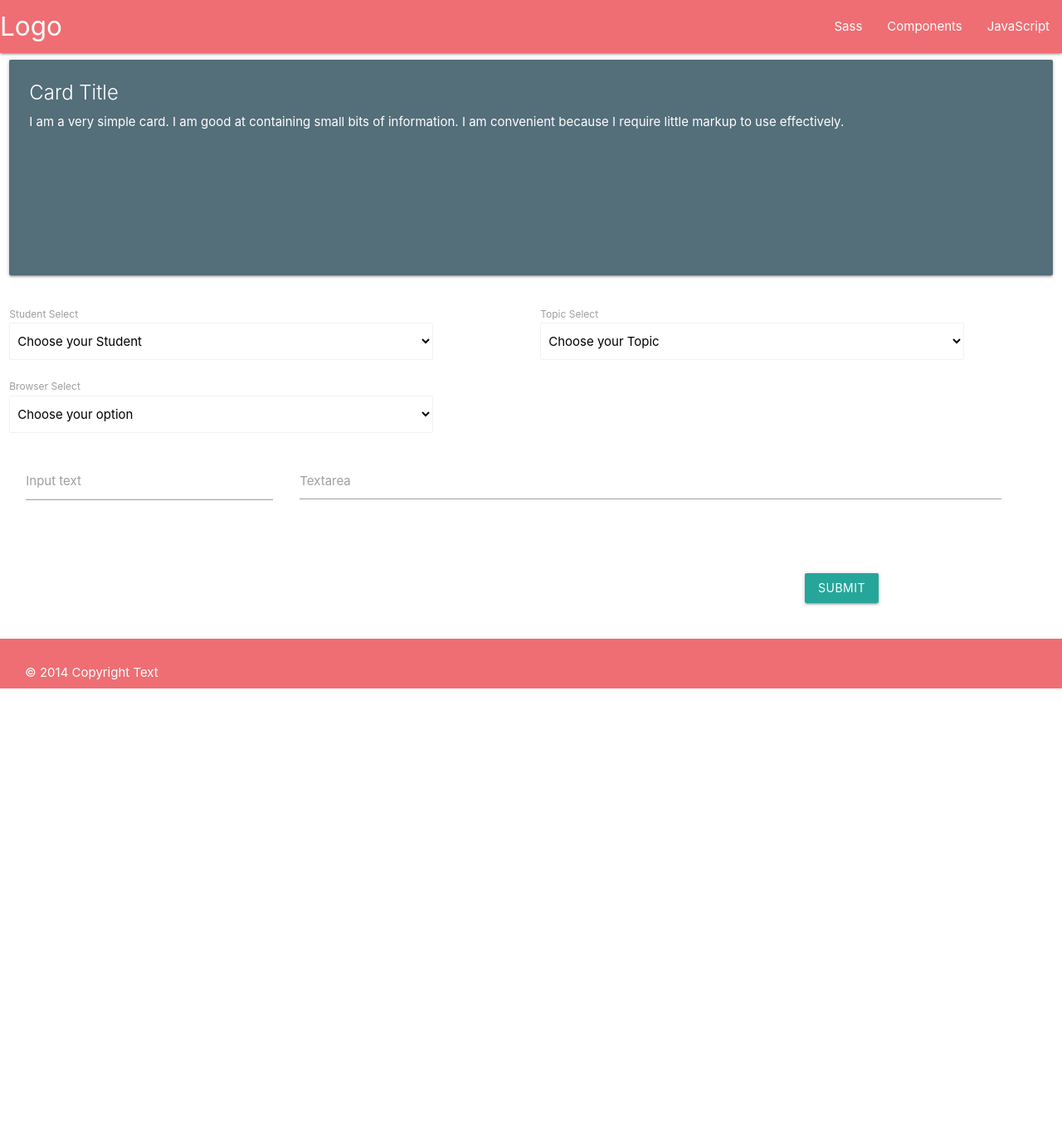
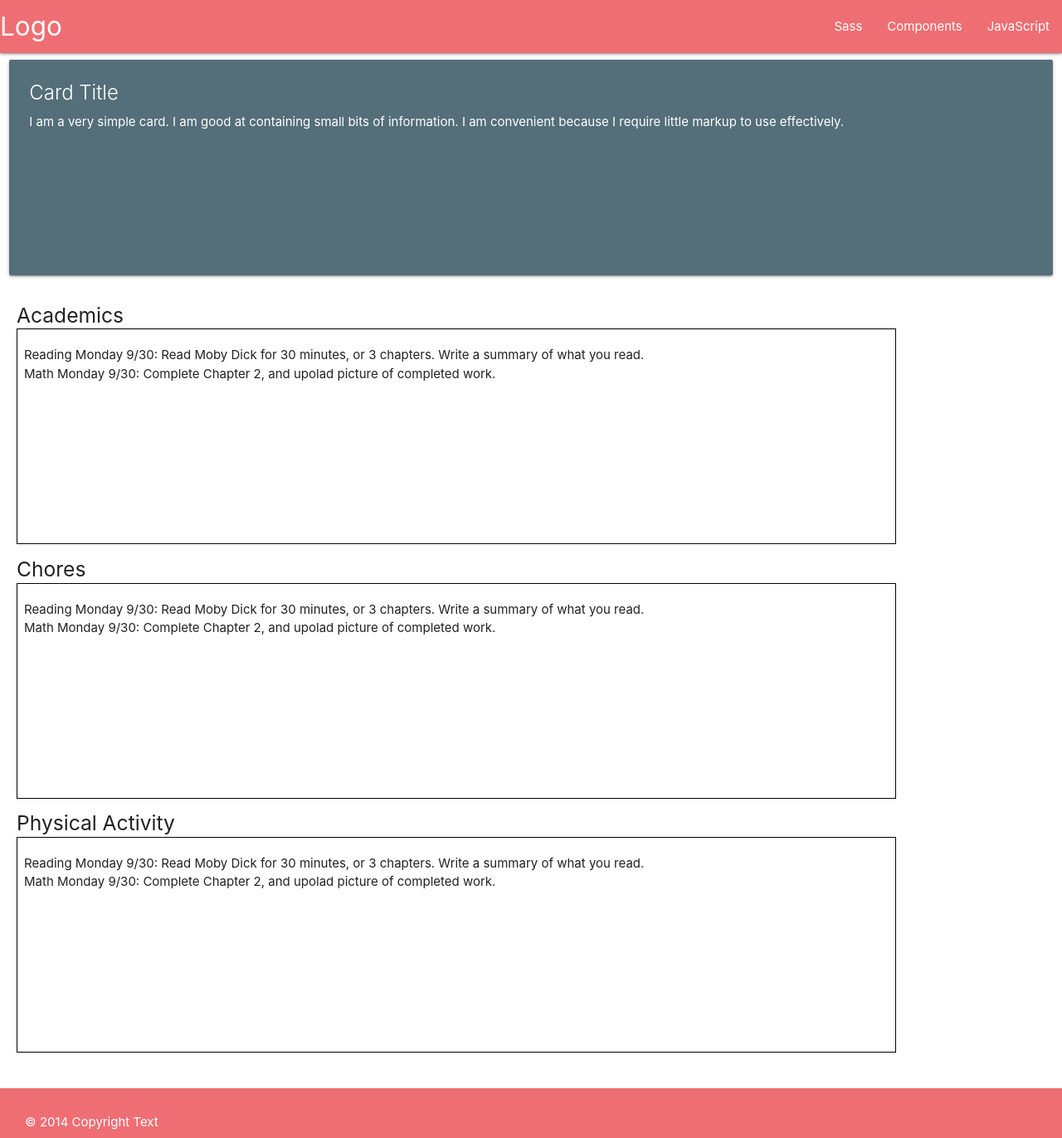
Before and after one commit to JPalmer76/daily_schoolar, a React (Create React App) app in the folder daily_schoolar/client/: page / in a window 1280 px wide. Shown: the whole page at 83% size. Before the commit the page ends 830 px from the top, so only its background shows below. Built offline with nearby package versions, Linux system fonts and the light colour scheme.

Commit message:
created studentPage

```diff
--- a/daily_schoolar/client/src/App.js
+++ b/daily_schoolar/client/src/App.js
@@ -4,6 +4,7 @@ import Admin from "./Components/AdminPage/Admin";
 import LoginPage from "./Components/LoginPage/LogIn";
 import Nav from "./Components/Navbar/Nav";
 import Footer from "./Components/Footer/Footer";
+import Student from "./Components/StudentPage/Student"
 
 
 
@@ -17,7 +18,8 @@ function App() {
      {/* <LoginPage /> */}
      {/* </div> */}
       {/* <div> */}
-        <Admin />
+        {/* <Admin /> */}
+        <Student />
      <Footer />
      </div>
      </wrapper>
--- /dev/null
+++ b/daily_schoolar/client/src/Components/StudentPage/Student.js
@@ -0,0 +1,57 @@
+import "./Style.css";
+
+import React, { Component } from 'react'
+
+export default class Student extends Component {
+  render() {
+    return (
+      <wrapper>
+          <div class="row">
+    <div class="col s12 ">
+      <div class="card blue-grey darken-1">
+        <div class="card-content white-text">
+          <span class="card-title">Card Title</span>
+          <p>I am a very simple card. I am good at containing small bits of information.
+          I am convenient because I require little markup to use effectively.</p>
+        </div>
+      </div>
+    </div>
+  </div>
+          <div>
+              <h5  class="topic">Academics</h5>
+              </div>
+          <div className="displayBox">
+              <ul class="list">
+                  <li>Reading Monday 9/30: Read Moby Dick for 30 minutes, or 3 chapters. Write a summary of what you read.</li>
+                  <li>Math Monday 9/30: Complete Chapter 2, and upolad picture of completed work.</li>
+                  <li></li>
+                  <li></li>
+              </ul>
+          </div>
+          <div>
+              <h5 class="topic">Chores</h5>
+              </div>
+          <div className="displayBox">
+          <ul class="list">
+                  <li>Reading Monday 9/30: Read Moby Dick for 30 minutes, or 3 chapters. Write a summary of what you read.</li>
+                  <li>Math Monday 9/30: Complete Chapter 2, and upolad picture of completed work.</li>
+                  <li></li>
+                  <li></li>
+              </ul>
+          </div>
+          <div>
+              <h5 class="topic">Physical Activity</h5>
+              </div>
+          <div className="displayBox">
+          <ul class="list">
+                  <li>Reading Monday 9/30: Read Moby Dick for 30 minutes, or 3 chapters. Write a summary of what you read.</li>
+                  <li>Math Monday 9/30: Complete Chapter 2, and upolad picture of completed work.</li>
+                  <li></li>
+                  <li></li>
+              </ul>
+          </div>
+
+      </wrapper>
+    )
+  }
+}
--- /dev/null
+++ b/daily_schoolar/client/src/Components/StudentPage/Style.css
@@ -0,0 +1,21 @@
+.card {
+    height: 260px;
+}
+
+.topic {
+    height: 20px;
+    width: 240px;
+    margin-left: 20px;
+}
+
+.displayBox {
+    border: 1px solid black;
+    width: 1060px;
+    height: 260px;
+    margin-left: 20px;
+}
+
+.list {
+    padding: 5px;
+    margin-left: 8px;
+}
```
